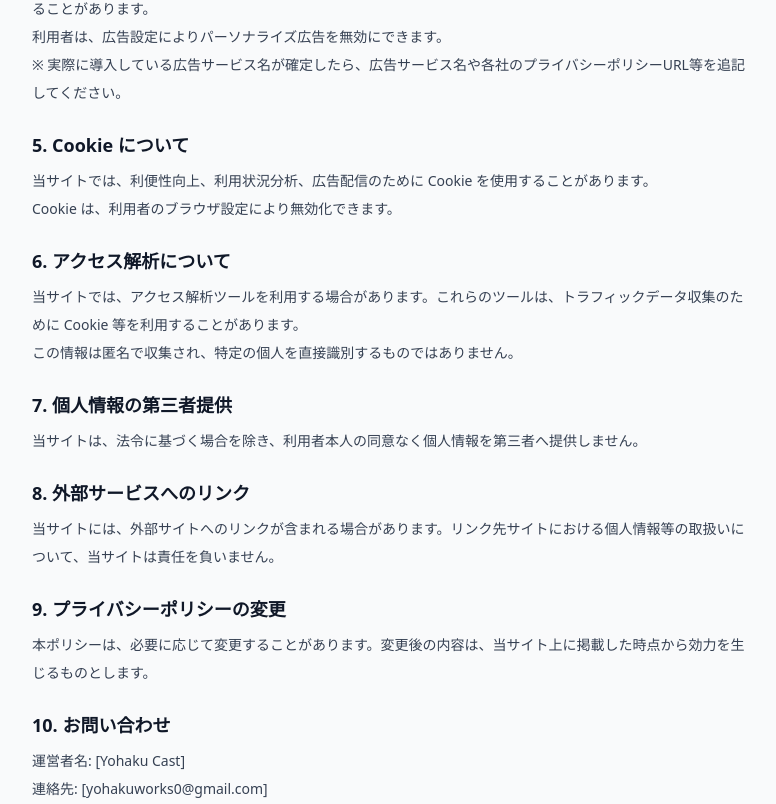
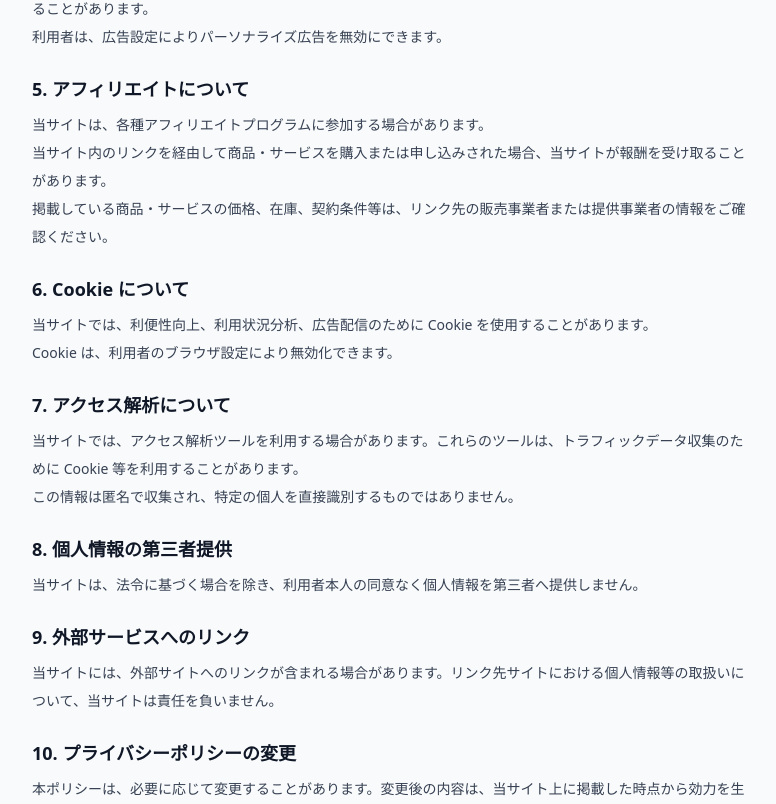
Before and after one commit to koyaaaan/sumaho-clarbe, a Next.js app: page /privacy in a window 1280 px wide. Shown: the part 996-1800 px from the top of the page, without its empty margins (248-1024 px from the left). Built offline with nearby package versions, Linux system fonts and the light colour scheme.

Commit message:
Update privacy policy for affiliate disclosure

```diff
--- a/app/privacy/page.tsx
+++ b/app/privacy/page.tsx
@@ -28,8 +28,8 @@ export default function PrivacyPage() {
             1. 事業者情報
           </h2>
           <p>サイト名: スマホクラーベ</p>
-          <p>運営者名: [Yohaku Cast]</p>
-          <p>連絡先: [yohakuworks0@gmail.com]</p>
+          <p>運営者名: Yohaku Cast</p>
+          <p>連絡先: yohakuworks0@gmail.com</p>
         </section>
 
         <section>
@@ -66,54 +66,78 @@ export default function PrivacyPage() {
             4. 広告について
           </h2>
           <p>当サイトは、第三者配信の広告サービスを利用する場合があります。</p>
-          <p>第三者配信事業者（Google を含む）は、利用者の過去のアクセス情報に基づき、Cookie を使用して広告を配信することがあります。</p>
+          <p>
+            第三者配信事業者（Google を含む）は、利用者の過去のアクセス情報に基づき、Cookie を使用して広告を配信することがあります。
+          </p>
           <p>利用者は、広告設定によりパーソナライズ広告を無効にできます。</p>
-          <p>※ 実際に導入している広告サービス名が確定したら、広告サービス名や各社のプライバシーポリシーURL等を追記してください。</p>
         </section>
 
         <section>
           <h2 className="mb-2 text-lg font-semibold text-gray-900 dark:text-gray-100">
-            5. Cookie について
+            5. アフィリエイトについて
           </h2>
-          <p>当サイトでは、利便性向上、利用状況分析、広告配信のために Cookie を使用することがあります。</p>
+          <p>当サイトは、各種アフィリエイトプログラムに参加する場合があります。</p>
+          <p>
+            当サイト内のリンクを経由して商品・サービスを購入または申し込みされた場合、当サイトが報酬を受け取ることがあります。
+          </p>
+          <p>
+            掲載している商品・サービスの価格、在庫、契約条件等は、リンク先の販売事業者または提供事業者の情報をご確認ください。
+          </p>
+        </section>
+
+        <section>
+          <h2 className="mb-2 text-lg font-semibold text-gray-900 dark:text-gray-100">
+            6. Cookie について
+          </h2>
+          <p>
+            当サイトでは、利便性向上、利用状況分析、広告配信のために Cookie を使用することがあります。
+          </p>
           <p>Cookie は、利用者のブラウザ設定により無効化できます。</p>
         </section>
 
         <section>
           <h2 className="mb-2 text-lg font-semibold text-gray-900 dark:text-gray-100">
-            6. アクセス解析について
+            7. アクセス解析について
           </h2>
-          <p>当サイトでは、アクセス解析ツールを利用する場合があります。これらのツールは、トラフィックデータ収集のために Cookie 等を利用することがあります。</p>
+          <p>
+            当サイトでは、アクセス解析ツールを利用する場合があります。これらのツールは、トラフィックデータ収集のために Cookie 等を利用することがあります。
+          </p>
           <p>この情報は匿名で収集され、特定の個人を直接識別するものではありません。</p>
         </section>
 
         <section>
           <h2 className="mb-2 text-lg font-semibold text-gray-900 dark:text-gray-100">
-            7. 個人情報の第三者提供
+            8. 個人情報の第三者提供
           </h2>
-          <p>当サイトは、法令に基づく場合を除き、利用者本人の同意なく個人情報を第三者へ提供しません。</p>
+          <p>
+            当サイトは、法令に基づく場合を除き、利用者本人の同意なく個人情報を第三者へ提供しません。
+          </p>
         </section>
 
         <section>
           <h2 className="mb-2 text-lg font-semibold text-gray-900 dark:text-gray-100">
-            8. 外部サービスへのリンク
+            9. 外部サービスへのリンク
           </h2>
-          <p>当サイトには、外部サイトへのリンクが含まれる場合があります。リンク先サイトにおける個人情報等の取扱いについて、当サイトは責任を負いません。</p>
+          <p>
+            当サイトには、外部サイトへのリンクが含まれる場合があります。リンク先サイトにおける個人情報等の取扱いについて、当サイトは責任を負いません。
+          </p>
         </section>
 
         <section>
           <h2 className="mb-2 text-lg font-semibold text-gray-900 dark:text-gray-100">
-            9. プライバシーポリシーの変更
+            10. プライバシーポリシーの変更
           </h2>
-          <p>本ポリシーは、必要に応じて変更することがあります。変更後の内容は、当サイト上に掲載した時点から効力を生じるものとします。</p>
+          <p>
+            本ポリシーは、必要に応じて変更することがあります。変更後の内容は、当サイト上に掲載した時点から効力を生じるものとします。
+          </p>
         </section>
 
         <section>
           <h2 className="mb-2 text-lg font-semibold text-gray-900 dark:text-gray-100">
-            10. お問い合わせ
+            11. お問い合わせ
           </h2>
-          <p>運営者名: [Yohaku Cast]</p>
-          <p>連絡先: [yohakuworks0@gmail.com]</p>
+          <p>運営者名: Yohaku Cast</p>
+          <p>連絡先: yohakuworks0@gmail.com</p>
         </section>
       </div>
     </main>
```
Lines whose indentation alone changed are shown as unchanged.
